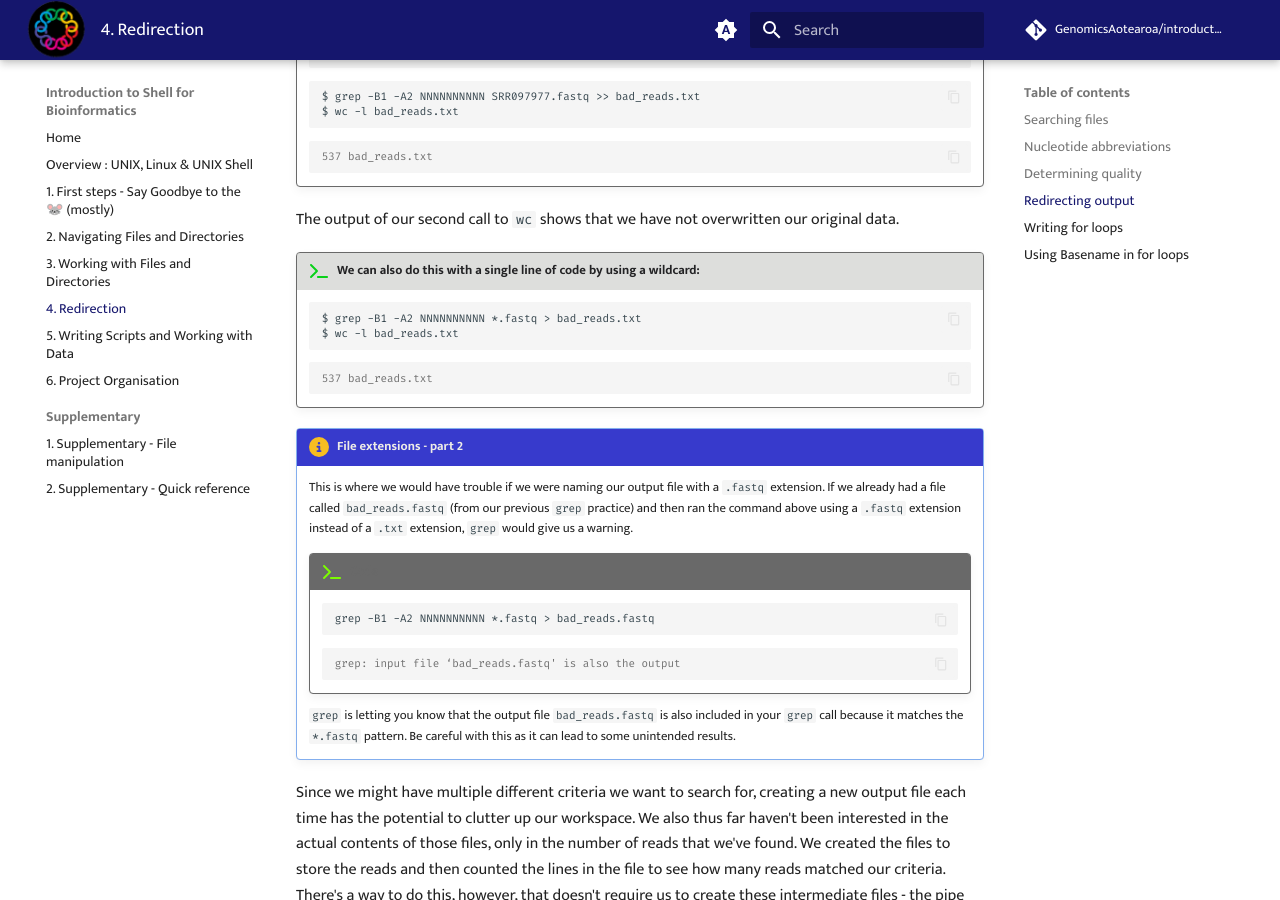
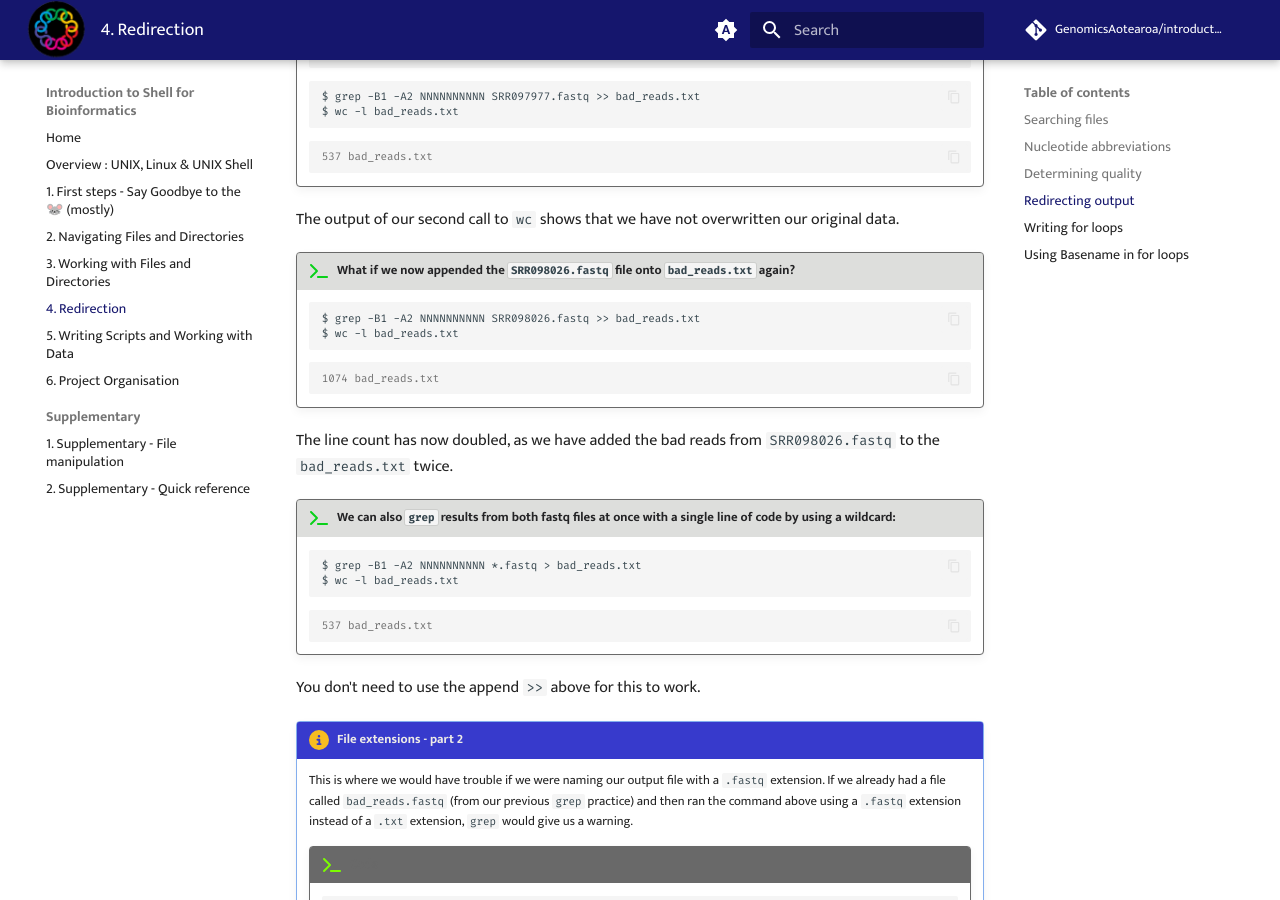
Before and after one commit to GenomicsAotearoa/introduction-to-shell, an MkDocs documentation site: the page built from docs/04-redirection.md, in a window 1280 px wide and 900 px high, scrolled down 4630 px. Built offline with MkDocs 1.6.1 and Material for MkDocs 9.7.7, drawn with Linux system fonts in a browser that asks for light colours; comment, search, counter and statistics services are not loaded.

Commit message:
fix #8 append example

````diff
--- a/docs/04-redirection.md
+++ b/docs/04-redirection.md
@@ -314,7 +314,21 @@ search sequence. So our file was overwritten and is now empty.
 
 The output of our second call to `wc` shows that we have not overwritten our original data.
 
-!!! terminal-2 "We can also do this with a single line of code by using a wildcard:"
+
+!!! terminal-2 "What if we now appended the `SRR098026.fastq` file onto `bad_reads.txt` again?"
+
+    ```bash
+    $ grep -B1 -A2 NNNNNNNNNN SRR098026.fastq >> bad_reads.txt
+    $ wc -l bad_reads.txt
+    ```
+
+    ```output
+    1074 bad_reads.txt
+    ```
+
+The line count has now doubled, as we have added the bad reads from `SRR098026.fastq` to the `bad_reads.txt` twice.
+
+!!! terminal-2 "We can also `grep` results from both fastq files at once with a single line of code by using a wildcard:"
 
     ```bash
     $ grep -B1 -A2 NNNNNNNNNN *.fastq > bad_reads.txt
@@ -325,6 +339,7 @@ The output of our second call to `wc` shows that we have not overwritten our ori
     537 bad_reads.txt
     ```
 
+You don't need to use the append `>>` above for this to work.
 
 !!! circle-info "File extensions - part 2"
 
````
